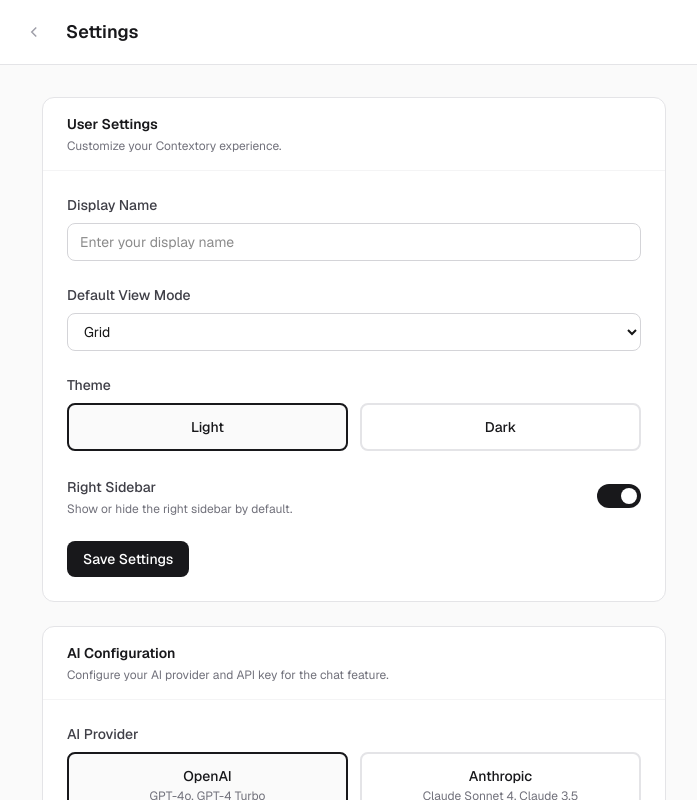
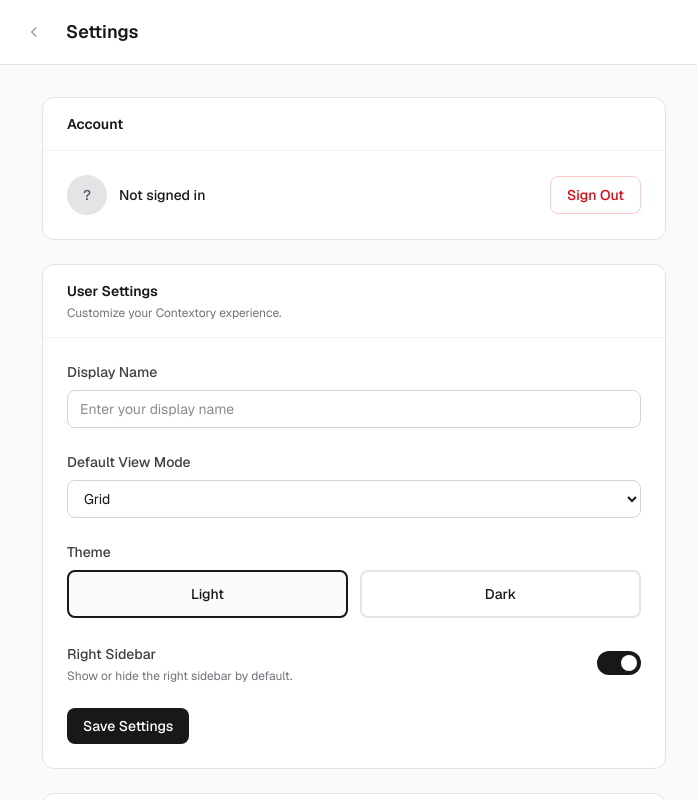
Before and after one commit to rskmanz/contextory, a Next.js app: page /settings in a window 1280 px wide. Shown: the top 800 px of the page, without its empty margins (286-983 px from the left). Built offline with nearby package versions, Linux system fonts and the light colour scheme; no server answers.

Commit message:
feat: add account section with sign out to settings page

```diff
--- a/src/app/settings/page.tsx
+++ b/src/app/settings/page.tsx
@@ -28,6 +28,14 @@ export default function SettingsPage() {
   const deleteConnection = useStore((state) => state.deleteConnection);
   const workspaces = useStore((state) => state.workspaces);
   const projects = useStore((state) => state.projects);
+  const userEmail = useStore((state) => state.userEmail);
+  const userAvatarUrl = useStore((state) => state.userAvatarUrl);
+  const signOut = useStore((state) => state.signOut);
+  const loadData = useStore((state) => state.loadData);
+
+  useEffect(() => {
+    loadData();
+  }, [loadData]);
 
   const [provider, setProvider] = useState<AIProvider>(aiSettings.provider);
   const [model, setModel] = useState(aiSettings.model);
@@ -182,6 +190,37 @@ export default function SettingsPage() {
 
       {/* Content */}
       <div className="max-w-2xl mx-auto py-8 px-6">
+        {/* Account Section */}
+        <div className="bg-white rounded-xl border border-zinc-200 overflow-hidden mb-6">
+          <div className="px-6 py-4 border-b border-zinc-100">
+            <h2 className="text-sm font-semibold text-zinc-900">Account</h2>
+          </div>
+          <div className="p-6 flex items-center justify-between">
+            <div className="flex items-center gap-3">
+              {userAvatarUrl ? (
+                <img
+                  src={userAvatarUrl}
+                  alt=""
+                  className="w-10 h-10 rounded-full"
+                />
+              ) : (
+                <div className="w-10 h-10 rounded-full bg-zinc-200 flex items-center justify-center text-sm font-medium text-zinc-600">
+                  {userEmail ? userEmail[0].toUpperCase() : '?'}
+                </div>
+              )}
+              <div>
+                <p className="text-sm font-medium text-zinc-900">{userEmail || 'Not signed in'}</p>
+              </div>
+            </div>
+            <button
+              onClick={signOut}
+              className="px-4 py-2 text-sm font-medium text-red-600 border border-red-200 rounded-lg hover:bg-red-50 transition-colors"
+            >
+              Sign Out
+            </button>
+          </div>
+        </div>
+
         {/* User Settings Section */}
         <div className="bg-white rounded-xl border border-zinc-200 overflow-hidden mb-6">
           <div className="px-6 py-4 border-b border-zinc-100">
```
